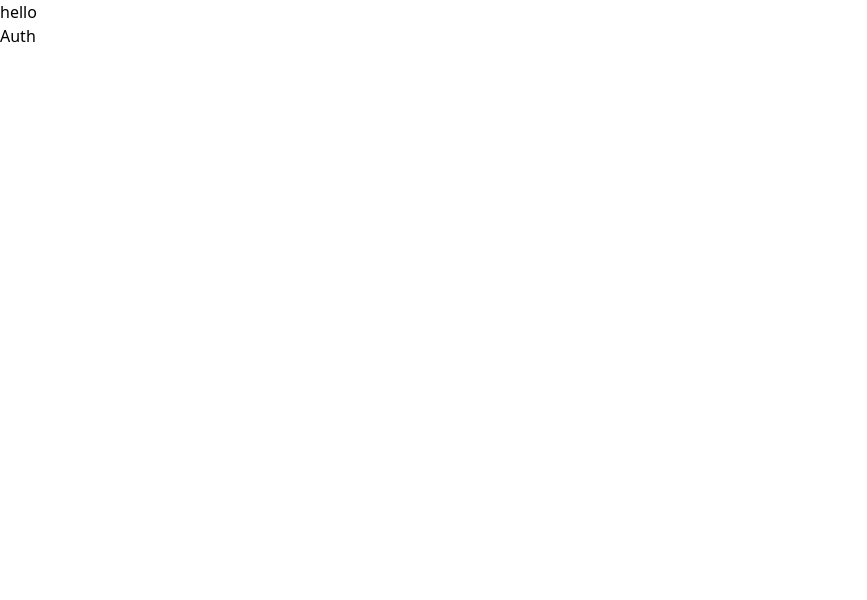
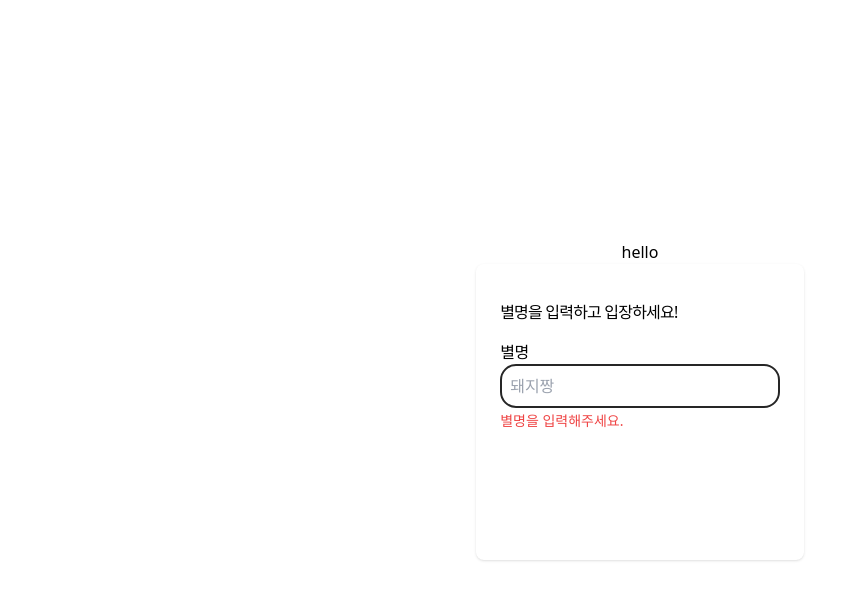
Before and after one commit to roeehql/test-on-pig, a React (Create React App) app: page / in a window 1280 px wide. Shown: the top 600 px of the page, without its empty margins (0-867 px from the left). Built offline with nearby package versions, Linux system fonts and the light colour scheme.

Commit message:
feat: 별명 로그인 기능 구현

```diff
--- a/src/components/atomic/Button.js
+++ b/src/components/atomic/Button.js
@@ -1,11 +1,24 @@
 import React from "react";
+import PropTypes from "prop-types";
 
-const Button = (text, type, value, onClick, color) => {
+const Button = ({ type, text, onClick }) => {
   return (
-    <button type={type} value={value} onClick={onClick} className={`${color}`}>
-      {text}
-    </button>
+    <div className="flex flex-row justify-center items-center w-full">
+      <button
+        type={type}
+        onClick={onClick}
+        className="w-24 h-fit py-2 px-3 m-3 bg-green rounded-md text-lg text-white"
+      >
+        {text}
+      </button>
+    </div>
   );
 };
 
+Button.propTypes = {
+  type: PropTypes.string,
+  text: PropTypes.string,
+  onClick: PropTypes.func,
+};
+
 export default Button;
--- a/src/components/atomic/Input.js
+++ b/src/components/atomic/Input.js
@@ -1,6 +1,7 @@
 import React from "react";
+import PropTypes from "prop-types";
 
-const Input = (
+const Input = ({
   type,
   name,
   value,
@@ -8,8 +9,8 @@ const Input = (
   placeholder,
   required = true,
   labelText,
-  readOnly = false
-) => {
+  readOnly = false,
+}) => {
   return (
     <div>
       <label className="w-full text-left tracking-tight" htmlFor={name}>
@@ -21,6 +22,7 @@ const Input = (
         name={name}
         value={value}
         onChange={onChange}
+        className="w-full py-2 px-2 border-2 border-black rounded-2xl"
         placeholder={placeholder}
         required={required}
         readOnly={readOnly}
@@ -29,4 +31,15 @@ const Input = (
   );
 };
 
+Input.propTypes = {
+  type: PropTypes.string,
+  name: PropTypes.string,
+  value: PropTypes.string,
+  onChange: PropTypes.func,
+  placeholder: PropTypes.string,
+  required: PropTypes.bool,
+  labelText: PropTypes.string,
+  readOnly: PropTypes.bool,
+};
+
 export default Input;
--- a/src/components/atomic/Toast.js
+++ b/src/components/atomic/Toast.js
@@ -1,6 +1,7 @@
 import React, { useState, useEffect } from "react";
+import PropTypes from "prop-types";
 
-const Toast = (title, message) => {
+const Toast = ({ title, message }) => {
   const [showToast, setShowToast] = useState(false);
 
   useEffect(() => {
@@ -14,7 +15,7 @@ const Toast = (title, message) => {
   return (
     <>
       {showToast && (
-        <div className="absolute top-0 right-0 flex flex-col justify-center items-center w-200 h-150 p-6 m-6 shadow bg-white rounded-2xl">
+        <div className="absolute top-0 right-0 flex flex-col justify-center items-center w-64 h-24 px-6 py-2 m-6 shadow bg-white rounded-2xl">
           <p className="w-full tracking-tight text-base">{title}</p>
           <p className="w-full tracking-tight text-base">{message}</p>
         </div>
@@ -23,4 +24,9 @@ const Toast = (title, message) => {
   );
 };
 
+Toast.propTypes = {
+  title: PropTypes.string,
+  message: PropTypes.string,
+};
+
 export default Toast;
--- /dev/null
+++ b/src/components/auth/AuthForm.js
@@ -0,0 +1,68 @@
+import React, { useState } from "react";
+import Input from "../atomic/Input";
+import Button from "../atomic/Button";
+import Toast from "../atomic/Toast";
+import { useNavigate } from "react-router-dom";
+
+const AuthForm = () => {
+  const [userName, setUserName] = useState("");
+  const navigate = useNavigate();
+
+  const handleLoginClick = () => {
+    if (validateUserName()) {
+      return handleLogin() ? true : false;
+    } else return false;
+  };
+
+  const validateUserName = () => {
+    return userName === "" || userName.length > 15 ? false : true;
+  };
+
+  const handleLogin = () => {
+    localStorage.setItem("userName", userName);
+    navigate("/home");
+    return true;
+  };
+
+  return (
+    <div className="px-6 py-9 rounded-lg shadow">
+      <h1 className="mb-4 tracking-tighter">별명을 입력하고 입장하세요!</h1>
+      <Input
+        type="text"
+        name="username"
+        value={userName}
+        onChange={(e) => setUserName(e.target.value)}
+        placeholder="돼지짱"
+        labelText="별명"
+        required={true}
+        readOnly={false}
+      />
+      <div className="h-5">
+        {userName.length > 15 && (
+          <small className="w-full h-fit text-sm text-red">
+            별명은 15자 이하로 정해주세요.
+          </small>
+        )}
+        {userName === "" && (
+          <small className="w-full h-fit text-sm text-red">
+            별명을 입력해주세요.
+          </small>
+        )}
+      </div>
+      <div className="h-24">
+        {userName !== "" && userName.length < 16 && (
+          <Button
+            type="submit"
+            text="입장하기"
+            onClick={() => handleLoginClick()}
+          />
+        )}
+      </div>
+      {!handleLoginClick() && (
+        <Toast title="실패" message="로그인을 다시 시도해주세요." />
+      )}
+    </div>
+  );
+};
+
+export default AuthForm;
--- a/src/components/layout/App.js
+++ b/src/components/layout/App.js
@@ -3,7 +3,7 @@ import Auth from "./Auth";
 
 function App() {
   return (
-    <div>
+    <div className="flex flex-col justify-center items-center w-screen min-h-fit h-screen">
       <h1>hello</h1>
       <Auth />
     </div>
--- a/src/components/layout/Auth.js
+++ b/src/components/layout/Auth.js
@@ -1,7 +1,12 @@
 import React from "react";
+import AuthForm from "../auth/AuthForm";
 
 const Auth = () => {
-  return <div>Auth</div>;
+  return (
+    <div className="flex flex-col justify-start items-center w-96">
+      <AuthForm />
+    </div>
+  );
 };
 
 export default Auth;
--- a/tailwind.config.js
+++ b/tailwind.config.js
@@ -3,7 +3,15 @@ module.exports = {
   content: ["./src/**/*.{js,jsx}"],
   theme: {
     colors: {
-      black: "#222f3e",
+      black: "#262626",
+      green: "#16a34a",
+      red: "#ef4444",
+      blue: "#0ea5e9",
+      orange: "#f97316",
+      pink: "#f472b6",
+      stone: "#d6d3d1",
+      grey: "#525252",
+      white: "#fff",
     },
     extend: {},
   },
```
Also changed, not shown: 1 other file (tests, documents, lock files or other folders).
